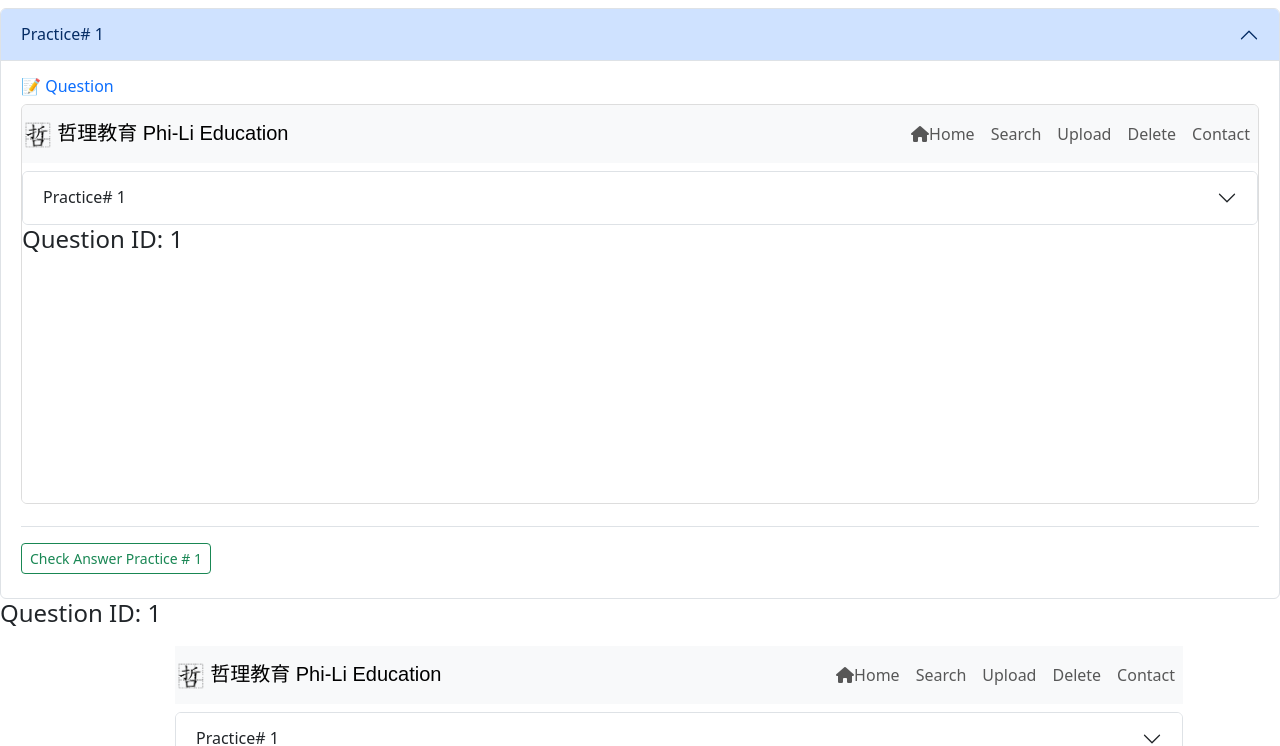
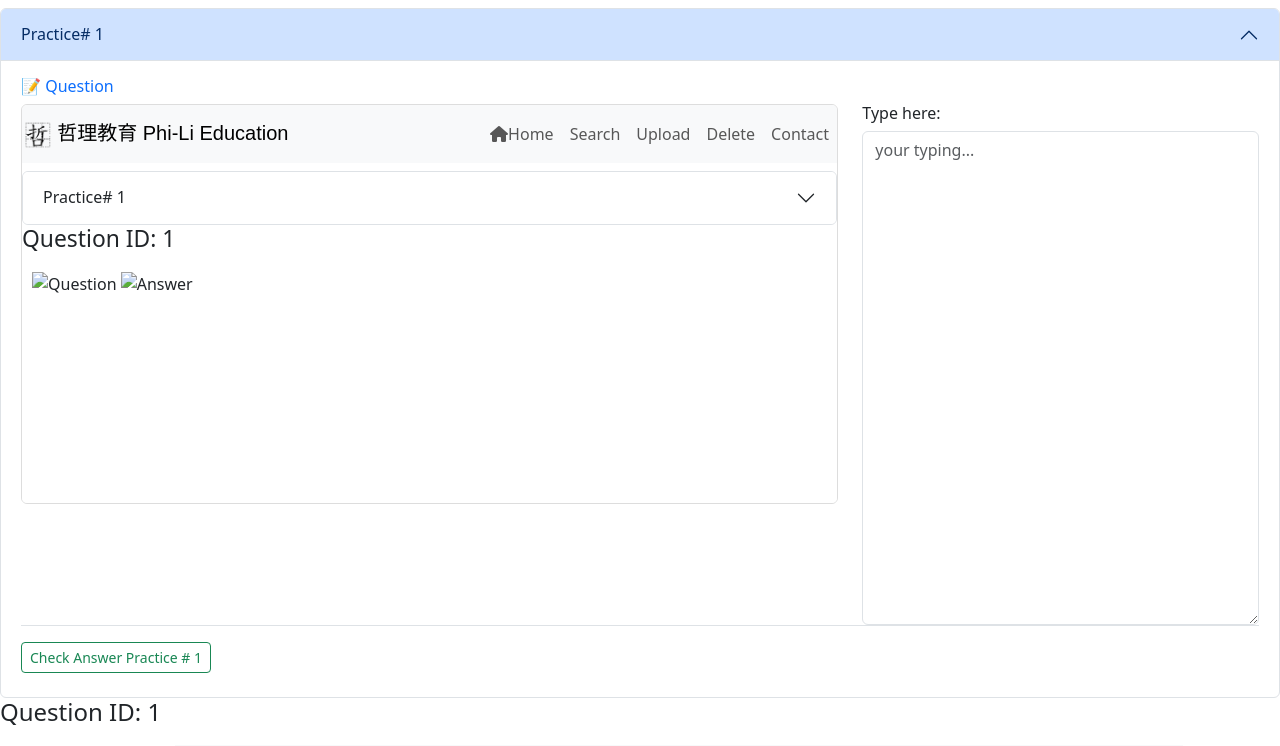
Before and after one commit to phili-ed/phili-ed, a Flask app: template templates/result.html in a window 1280 px wide, after a click that opens the changed part. Shown: the part 58-804 px from the top of the page. Run offline with Flask 3, Linux system fonts and the light colour scheme; the template is opened without the code that fills it: values that come from a table or form of the project are taken from there, others are empty; tables that the repository leaves empty hold one stand-in row (values such as "Sample post"); some libraries are stand-ins or nearby versions; some web fonts are replaced.

Commit message:
txt area

```diff
--- a/templates/result.html
+++ b/templates/result.html
@@ -16,11 +16,20 @@
       <div class="accordion-body">
 
         <h6 class="text-primary">📝 Question</h6>
+        <div class="row">
+          <div class="col-md-8">
         {% if lang=='Chi' %}
         <iframe src="{{ p.questionLink_C }}" class="w-100 rounded mb-3" style="height: 400px; border: 1px solid #ddd;"></iframe>
         {% else %}
         <iframe src="{{ p.questionLink }}" class="w-100 rounded mb-3" style="height: 400px; border: 1px solid #ddd;"></iframe>
         {% endif %}
+          </div>
+          <div class="col-md-4">
+            <h6>Type here:</h6>
+            <textarea class="form-control" rows="20" placeholder="your typing..."></textarea>
+          </div>
+        </div>
+
         <div class="border-top pt-3">
             <button class="btn btn-sm btn-outline-success mb-2" type="button" data-bs-toggle="collapse" data-bs-target="#ans-content-{{p.id}}">
                 Check Answer Practice # {{ p.id }}
```
